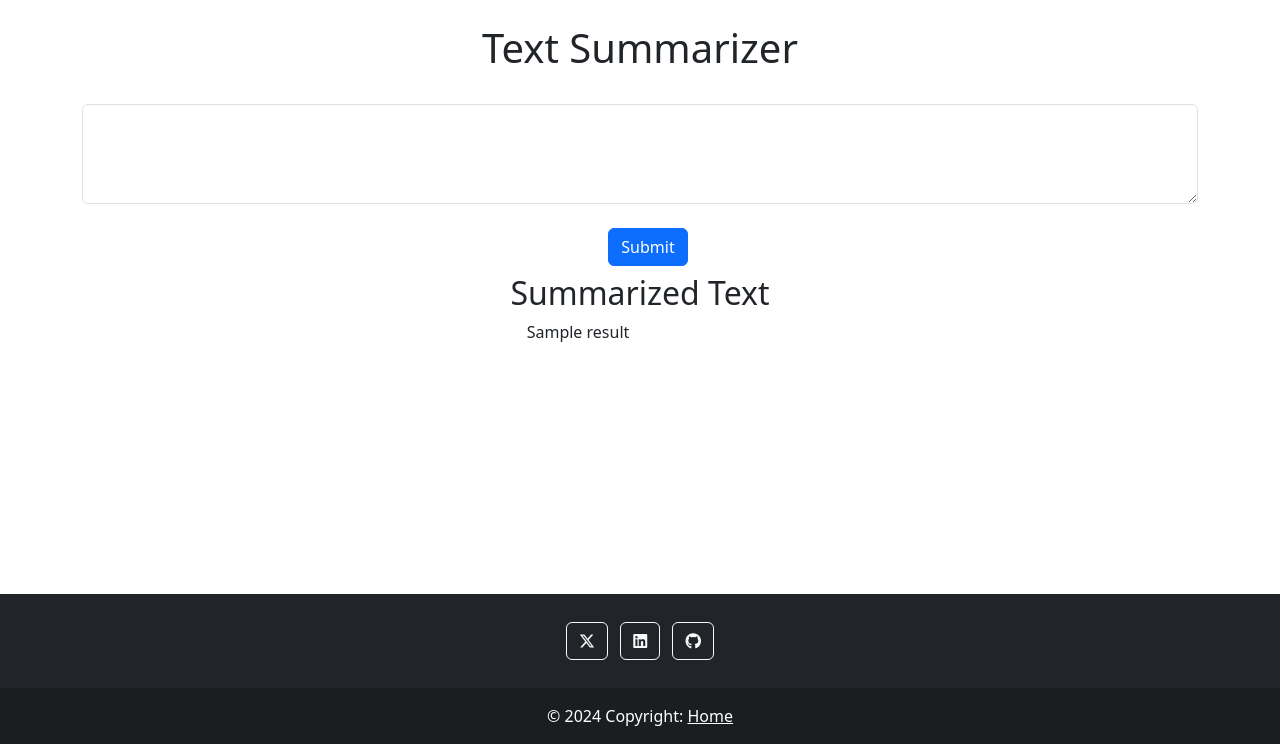
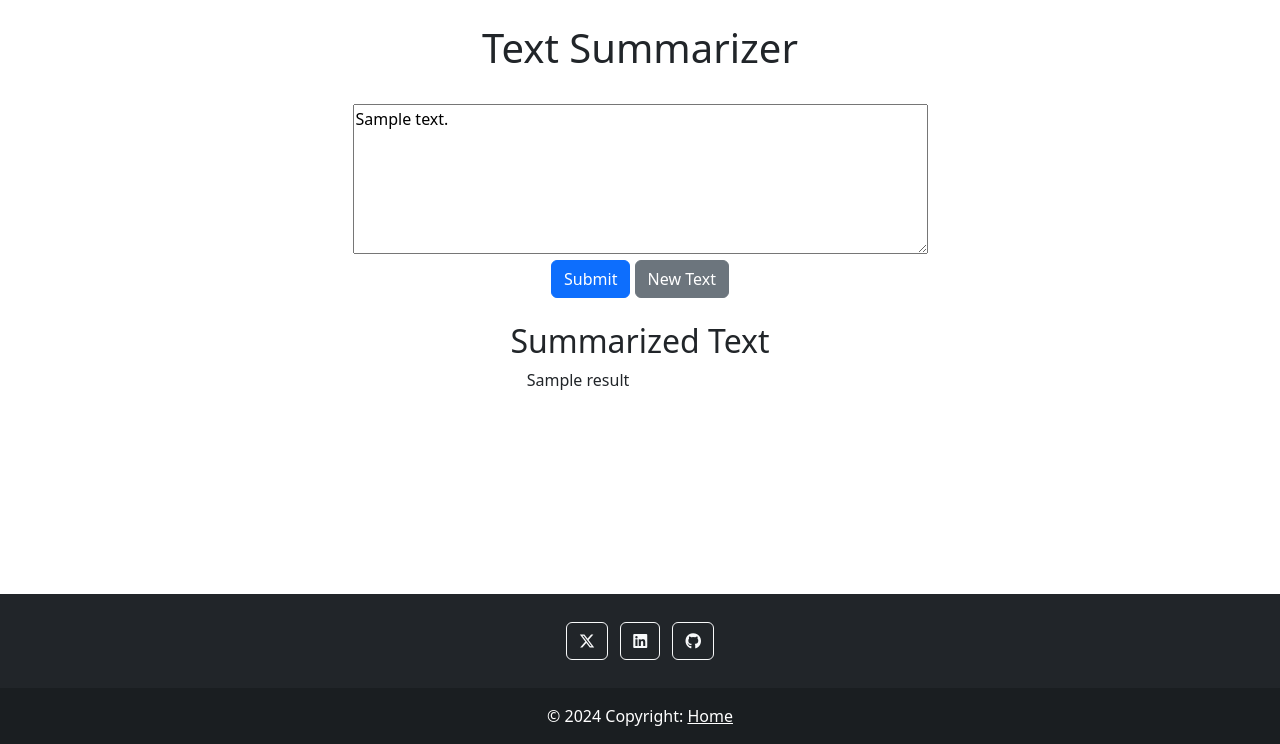
Before and after one commit to aditya345-coder/Text-Summarization, a Flask app: template templates/prediction.html in a window 1280 px wide. Shown: the part 56-800 px from the top of the page. Run offline with Flask 3, Linux system fonts and the light colour scheme; the template is opened without the code that fills it: most values are stand-ins (such as "Sample title", 1, 10 or a date in 2020); some libraries are stand-ins or nearby versions.

Commit message:
"updated files"

```diff
--- a/app.py
+++ b/app.py
@@ -26,26 +26,47 @@ def training():
 # html file name and function must not be same. If they are same then it throws
 # `AssertionError: View function mapping is overwriting an existing endpoint function: train`
 
+# @app.route("/predict", methods=['POST', 'GET'])
+# def predict():
+#     if request.method == "POST":
+#         try:
+#             # Get the input text from the form
+#             text = request.form.get('text')
+#             if not text:
+#                 raise ValueError("No text provided for summarization")
+
+#             # Use PredictionPipeline to generate the summary
+#             obj = PredictionPipeline()
+#             summary = obj.predict(text)
+
+#             # Render the prediction result
+#             return render_template("prediction.html", result=summary)
+#         except Exception as e:
+#             return render_template("errors.html", error=e)
+#     else:
+#         # If it's a GET request, render the input form
+#         return render_template("prediction.html")
+
 @app.route("/predict", methods=['POST', 'GET'])
 def predict():
     if request.method == "POST":
         try:
             # Get the input text from the form
-            text = request.form.get('text')
-            if not text:
+            input_text = request.form.get('text')
+            if not input_text:
                 raise ValueError("No text provided for summarization")
 
             # Use PredictionPipeline to generate the summary
             obj = PredictionPipeline()
-            summary = obj.predict(text)
+            summary = obj.predict(input_text)
 
-            # Render the prediction result
-            return render_template("prediction.html", result=summary)
+            # Send the entered text and summary back to the template
+            return render_template("prediction.html", result=summary, input_text=input_text)
         except Exception as e:
-            return render_template("errors.html", error=e)
+            return render_template("error.html", error=e)
     else:
         # If it's a GET request, render the input form
-        return render_template("prediction.html")
+        return render_template("prediction.html", input_text="")
 
 
 
--- a/templates/layout.html
+++ b/templates/layout.html
@@ -6,7 +6,6 @@
     <title>Text Summarization</title>
     <link rel="stylesheet" href="url_for('static', filename='css/style.css')">
     <link href="https://cdn.jsdelivr.net/npm/bootstrap@5.3.3/dist/css/bootstrap.min.css" rel="stylesheet" integrity="sha384-QWTKZyjpPEjISv5WaRU9OFeRpok6YctnYmDr5pNlyT2bRjXh0JMhjY6hW+ALEwIH" crossorigin="anonymous">
-    <!-- <link rel="stylesheet" href="https://cdn.jsdelivr.net/npm/bootstrap-icons@1.10.3/font/bootstrap-icons.css"> -->
     <script src="https://kit.fontawesome.com/b102a4febe.js" crossorigin="anonymous"></script>
 </head>
 <body>
--- a/templates/prediction.html
+++ b/templates/prediction.html
@@ -1,38 +1,47 @@
 {% extends 'layout.html' %}
 
 {% block content %}
-    <!-- <div >
-        <div class="container mx-2 mb-2 d-flex justify-content-center">
-            <form method="POST" action="{{ url_for('predict') }}">
-                <textarea name="text" id="text"></textarea>
-                <div class="container mx-2 mb-2 d-flex justify-content-center">
-                    <button type="submit" class="btn btn-primary">Submit</button>
-                </div>
-            </form>
-        </div>
-        <div> -->
-
     <div class="container">
         <div class="row">
           <div class="col text-center">
                 <form method="POST" action="{{ url_for('predict') }}">
-                        <div class="form-floating">
-                            <textarea class="form-control" placeholder="Write Or Paste text here" id="text" name="text" style="height: 100px"></textarea>
-                            <label for="floatingTextarea2"></label>
-                        </div>
+                    <!-- Repopulate textarea with the entered text -->
+                    <textarea name="text" id="text" rows="6" cols="60">{{ input_text }}</textarea>
                     <br>
-                        <!-- <textarea name="text" id="text"></textarea> -->
-                        <div class="container mx-2 mb-2 d-flex justify-content-center">
                     <button type="submit" class="btn btn-primary">Submit</button>
-                        </div>
+                    <button type="button" class="btn btn-secondary" onclick="clearText()">New Text</button>
                 </form>
             </div>
         </div>
     </div>
-            <center><h2>Summarized Text</h2></center>
-            <div class="container mx-2 mb-2 d-flex justify-content-center">
-                {{result}}
+    <br>
+    <div>
+        <center><h2 >Summarized Text</h2></center>
     </div>
+    <div id="summary-div" class="container mx-2 mb-2 d-flex justify-content-center">
+        {% if result %}
+            <br>
+            <br>
+            <div>
+                <p id="summary-text">{{ result }}</p>
             </div>
-    <!-- </div> -->
+        {% endif %}
+    </div>
+
+    <!-- JavaScript to clear the textarea and summary -->
+    <script>
+    function clearText() {
+        // Clear the textarea
+        document.getElementById('text').value = '';
+
+        // Clear the summary text and hide the summary section
+        const summaryDiv = document.getElementById('summary-div');
+        const summaryText = document.getElementById('summary-text');
+
+        if (summaryDiv && summaryText) {
+            summaryText.innerHTML = ''; // Clear the summary text
+            summaryDiv.style.display = 'none'; // Optionally hide the summary section
+        }
+    }
+    </script>
 {% endblock %}
```
Also changed, not shown: templates/train.html (+6 -7 lines), 1 other file. Lines whose indentation alone changed are shown as unchanged.
